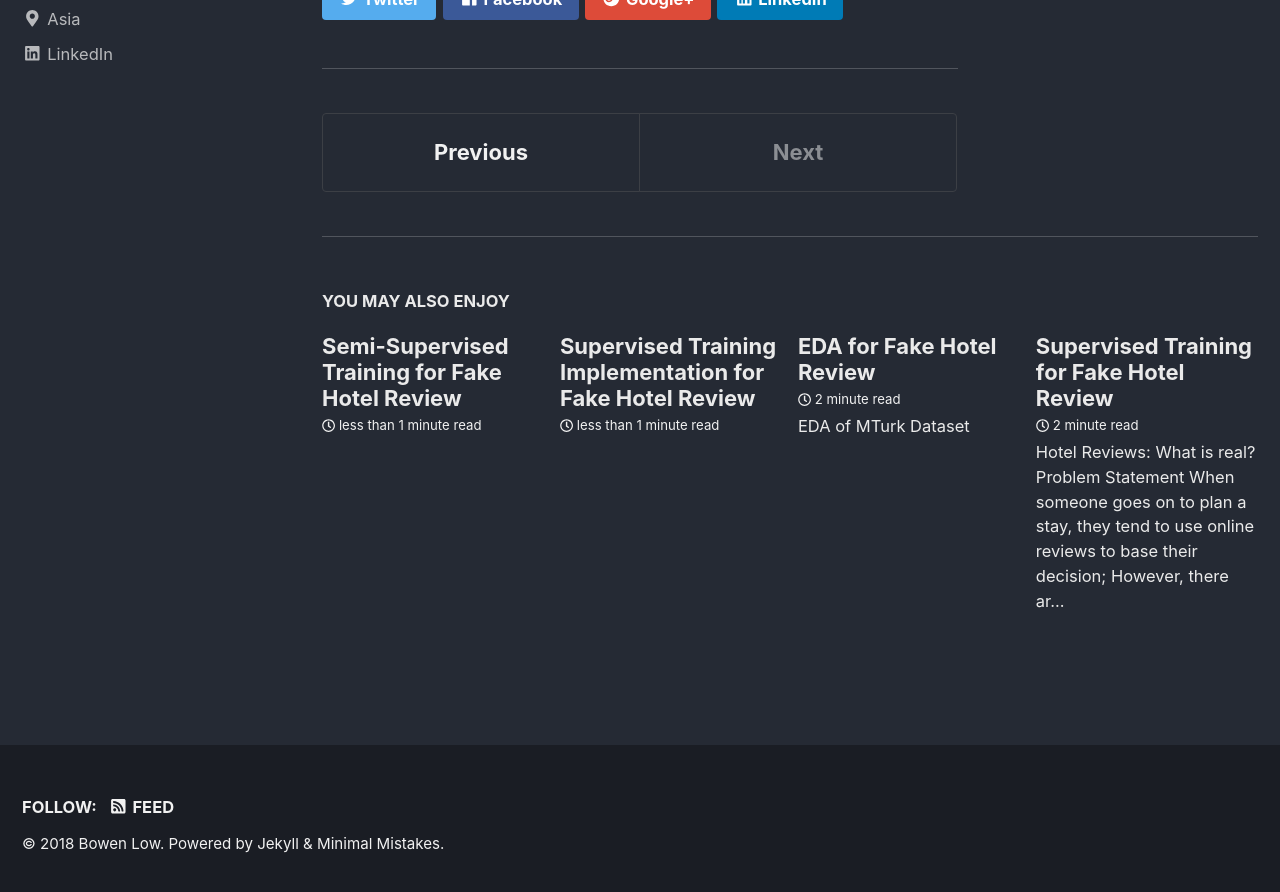
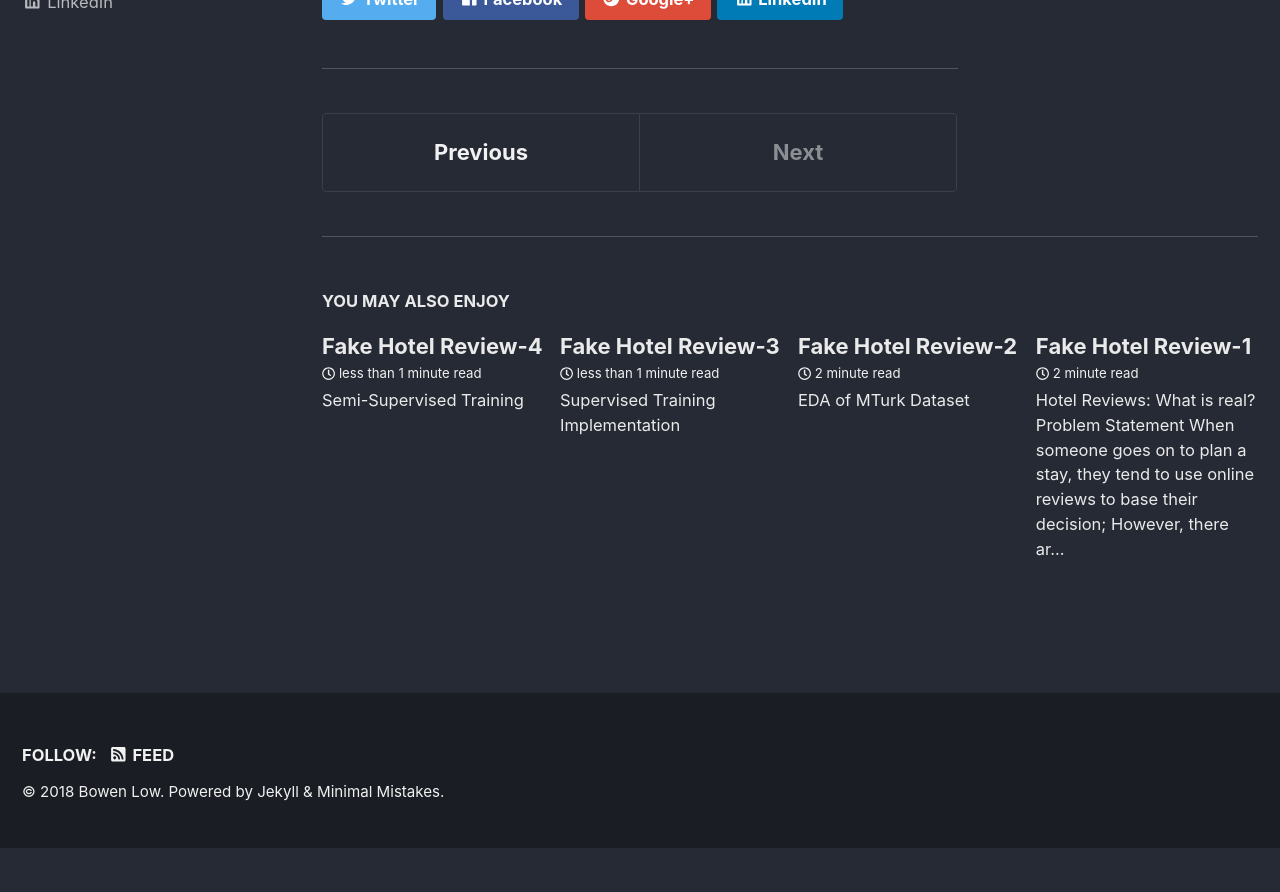
Before and after one commit to bowenlow/bowenlow.github.io, a Jekyll site: the page built from blog/_posts/2018-02-19-SSSL-Results.md, in a window 1280 px wide and 900 px high, scrolled down 1529 px. Shown: the top 892 px of the window. Built offline with Jekyll 4.4.1, drawn with Linux system fonts in a browser that asks for light colours; nearby versions of some CDN libraries; after the commit the page ends 2377 px from its top, so only the background shows below that; some of the changed text lies outside the part shown.

Commit message:
headings

```diff
--- a/blog/_posts/2018-02-17-SL.md
+++ b/blog/_posts/2018-02-17-SL.md
@@ -1,6 +1,6 @@
 ---
 layout: single
-title: "Supervised Training for Fake Hotel Review"
+title: "Fake Hotel Review-1"
 date: 2018-02-17
 ---
 
--- a/blog/_posts/2018-02-17-SL2-EDA.md
+++ b/blog/_posts/2018-02-17-SL2-EDA.md
@@ -1,6 +1,6 @@
 ---
 layout: single
-title: "EDA for Fake Hotel Review"
+title: "Fake Hotel Review-2"
 date: 2018-02-17
 ---
 # EDA of MTurk Dataset
--- a/blog/_posts/2018-02-17-SL3-Implementation.md
+++ b/blog/_posts/2018-02-17-SL3-Implementation.md
@@ -1,5 +1,7 @@
 ---
 layout: single
-title: "Supervised Training Implementation for Fake Hotel Review"
+title: "Fake Hotel Review-3"
 date: 2018-02-17
 ---
+
+# Supervised Training Implementation
--- a/blog/_posts/2018-02-18-SSL.md
+++ b/blog/_posts/2018-02-18-SSL.md
@@ -1,5 +1,7 @@
 ---
 layout: single
-title: "Semi-Supervised Training for Fake Hotel Review"
+title: "Fake Hotel Review-4"
 date: 2018-02-18
 ---
+
+# Semi-Supervised Training
--- a/blog/_posts/2018-02-19-SSSL-Results.md
+++ b/blog/_posts/2018-02-19-SSSL-Results.md
@@ -1,6 +1,6 @@
 ---
 layout: single
-title: "Results for Fake Hotel Review"
+title: "Fake Hotel Review-5"
 date: 2018-02-18
 ---
 
```
